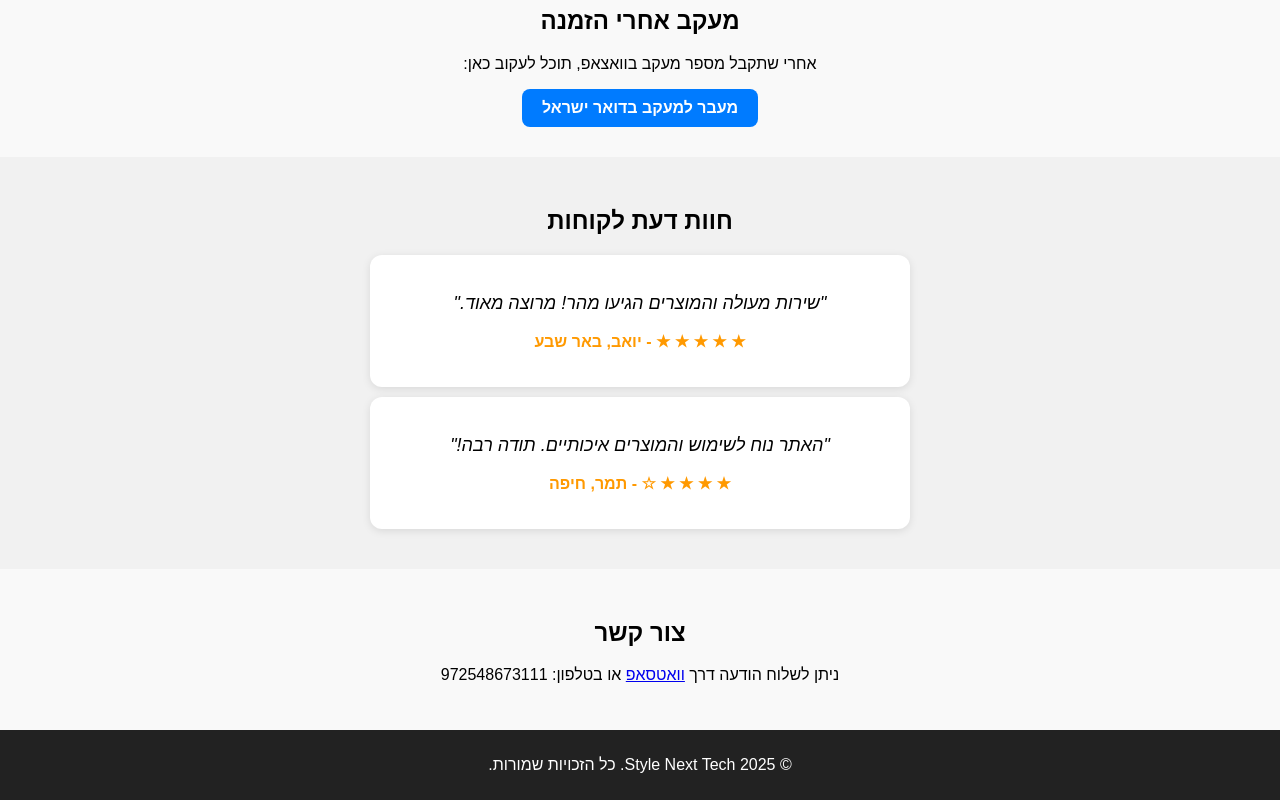
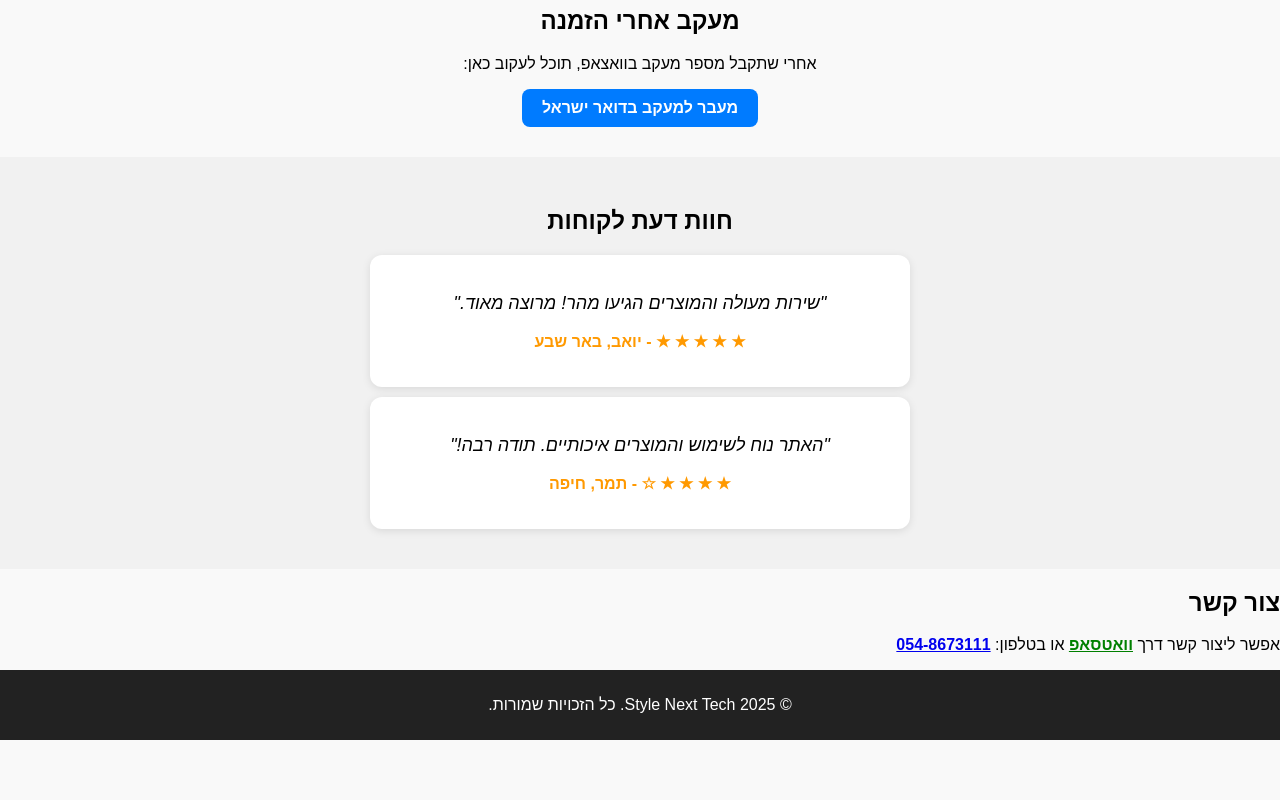
Before and after one commit to yaniv45/style-next-tech, a plain HTML site: page index.html in a window 1280 px wide. Shown: the part 563-1363 px from the top of the page. After the commit the page ends 1303 px from the top, so only its background shows below. Drawn offline with Linux system fonts and the light colour scheme; a web font is replaced by a local one.

Commit message:
Update index.html

```diff
--- a/index.html
+++ b/index.html
@@ -186,10 +186,13 @@
     </div>
   </section>
 
-  <section id="contact" class="contact">
-    <h2>צור קשר</h2>
-    <p>ניתן לשלוח הודעה דרך <a href="https://wa.me/972548673111" target="_blank">וואטסאפ</a> או בטלפון: 972548673111</p>
-  </section>
+ <section id="contact">
+  <h2>צור קשר</h2>
+  <p>אפשר ליצור קשר דרך <a href="https://wa.me/972548673111" target="_blank" style="color: green; font-weight: bold;">וואטסאפ</a> או בטלפון:
+    <a href="tel:+972548673111" style="font-weight: bold;">054-8673111</a>
+  </p>
+</section>
+
 
   <footer>
     <p>&copy; 2025 Style Next Tech. כל הזכויות שמורות.</p>
```
